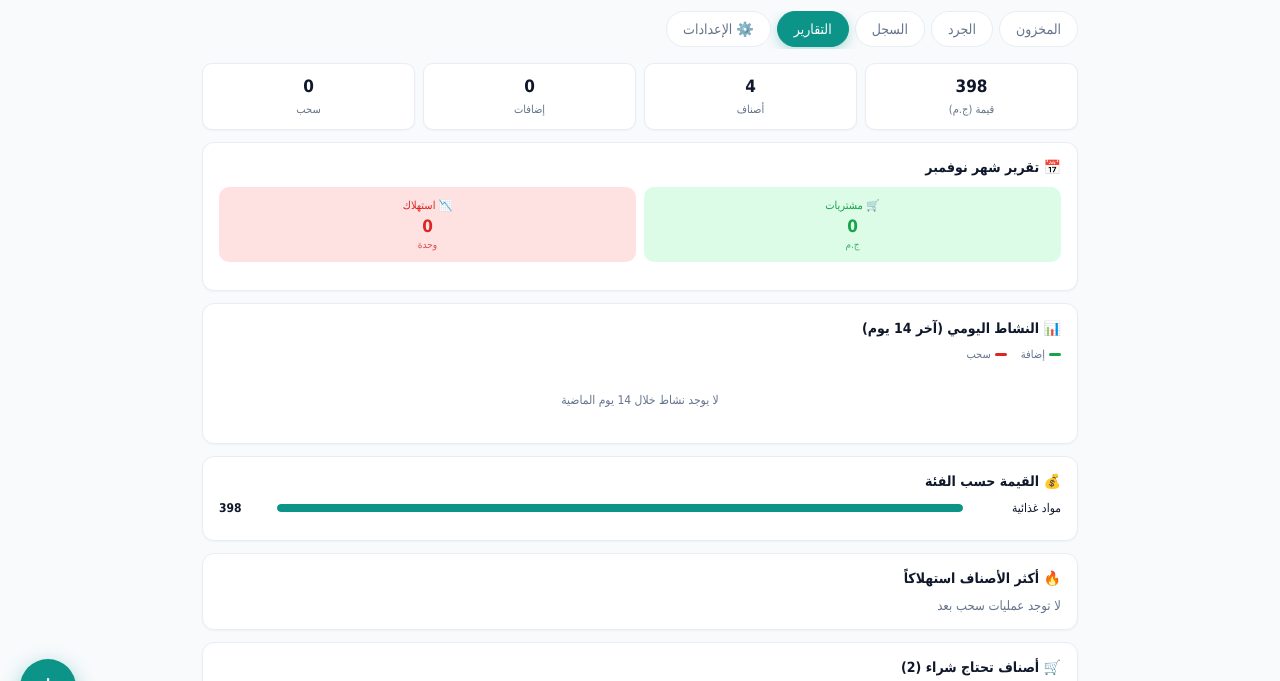
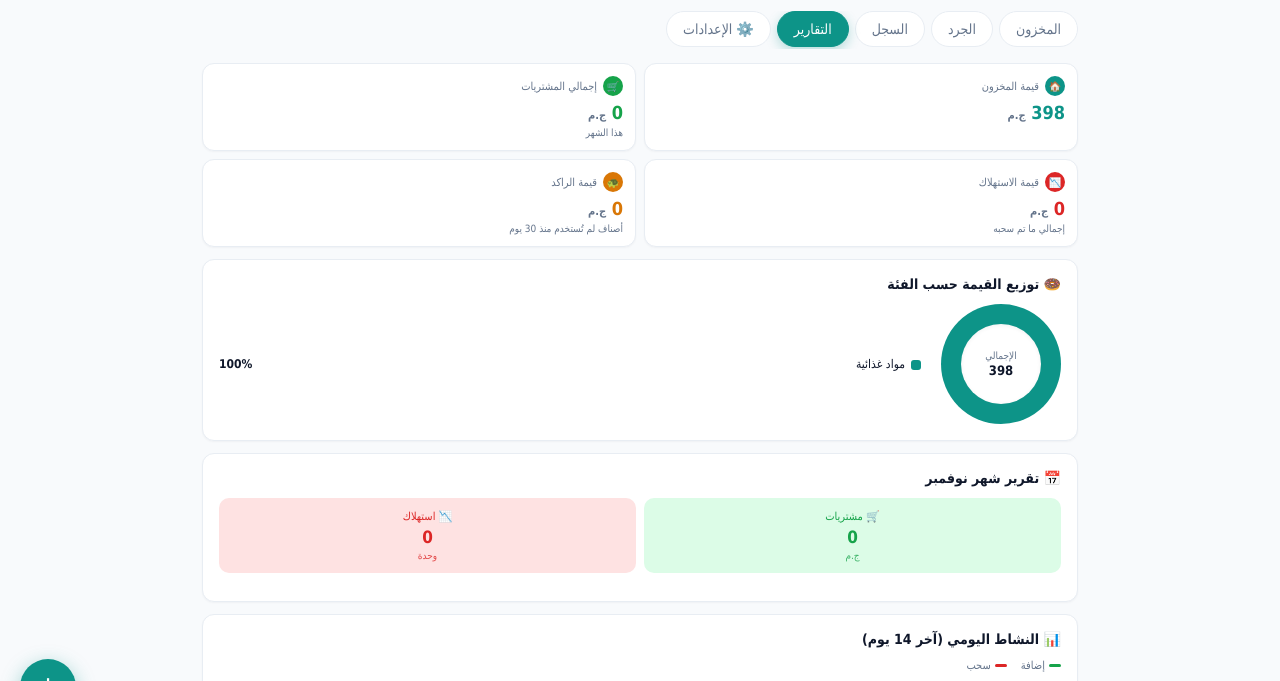
Before and after one commit to TYEYYIY/My-home, a plain HTML site: page index.html in a window 1280 px wide. Both pictures are taken after a click on the button "التقارير". Shown: the part 65-746 px from the top of the page. Drawn offline with Linux system fonts and the light colour scheme.

Commit message:
Add files via upload

```diff
--- a/index.html
+++ b/index.html
@@ -12,7 +12,9 @@
   --primary:#0d9488;--primary-dark:#0f766e;--bg:#f8fafc;--surface:#ffffff;
   --border:#e8edf3;--border-strong:#cbd5e1;--text:#0f172a;--text-muted:#64748b;
   --green:#16a34a;--green-bg:#dcfce7;--amber:#d97706;--amber-bg:#fef3c7;
-  --red:#dc2626;--red-bg:#fee2e2;--radius:12px;
+  --red:#dc2626;--red-bg:#fee2e2;--blue:#3b82f6;--blue-bg:#dbeafe;
+  --purple:#8b5cf6;--purple-bg:#ede9fe;
+  --radius:12px;
   --shadow-sm:0 1px 2px rgba(15,23,42,.04);--shadow-md:0 4px 14px rgba(15,23,42,.07);
   --shadow-lg:0 12px 32px rgba(15,23,42,.14);--ease:cubic-bezier(.4,0,.2,1);
 }
@@ -92,60 +94,48 @@ button{font-family:inherit}
 .empty{text-align:center;padding:44px 20px;color:var(--text-muted);border:2px dashed var(--border-strong);border-radius:var(--radius);font-size:13px;line-height:1.7}
 .day-header{display:flex;justify-content:space-between;align-items:center;padding:10px 14px;background:linear-gradient(135deg,#0d9488 0%,#0f766e 100%);color:#fff;border-radius:10px;margin:14px 0 8px;font-size:13px;font-weight:700;box-shadow:0 4px 12px rgba(13,148,136,.25);animation:slideIn .3s var(--ease)}
 
-/* ===== تصميم أيقونة التقويم المطابقة للإيموجي تماماً ===== */
-.emoji-cal {
-  display: inline-flex;
+/* ===== تصميم أيقونة التقويم ===== */
+.emoji-cal{display:inline-flex;flex-direction:column;align-items:center;justify-content:flex-start;background:#ffffff;border-radius:4px;width:26px;height:26px;border:1px solid #d1d5db;box-shadow:inset 0 0 2px rgba(0,0,0,0.1),0 1px 3px rgba(0,0,0,0.2);flex-shrink:0;position:relative;direction:ltr}
+.emoji-cal .cal-top{background:#ea4335;width:100%;height:7px;border-top-left-radius:3px;border-top-right-radius:3px;position:relative}
+.emoji-cal .cal-top::before,.emoji-cal .cal-top::after{content:'';position:absolute;top:-1px;width:3px;height:6px;background:#9aa0a6;border-radius:2px}
+.emoji-cal .cal-top::before{left:5px}.emoji-cal .cal-top::after{right:5px}
+.emoji-cal .cal-day{font-family:Arial,sans-serif;font-size:11px;font-weight:900;color:#202124;line-height:1;margin-top:1px}
+.emoji-cal .cal-month{font-family:Arial,sans-serif;font-size:6.5px;font-weight:bold;color:#ea4335;text-transform:uppercase;line-height:1;margin-top:1px;letter-spacing:-0.2px}
+
+/* ===== رسوم بيانية ===== */
+.donut-chart {
+  position: relative;
+  width: 120px;
+  height: 120px;
+  border-radius: 50%;
+  display: flex;
+  align-items: center;
+  justify-content: center;
+  flex-shrink: 0;
+}
+.donut-inner {
+  width: 80px;
+  height: 80px;
+  background: var(--surface);
+  border-radius: 50%;
+  display: flex;
   flex-direction: column;
   align-items: center;
-  justify-content: flex-start;
-  background: #ffffff;
-  border-radius: 4px;
-  width: 26px;
-  height: 26px;
-  border: 1px solid #d1d5db;
-  box-shadow: inset 0 0 2px rgba(0,0,0,0.1), 0 1px 3px rgba(0,0,0,0.2);
-  flex-shrink: 0;
-  position: relative;
-  direction: ltr; /* لضمان ثبات الأرقام والشهر */
+  justify-content: center;
+  box-shadow: inset 0 1px 4px rgba(0,0,0,0.06);
 }
-.emoji-cal .cal-top {
-  background: #ea4335;
-  width: 100%;
-  height: 7px;
-  border-top-left-radius: 3px;
-  border-top-right-radius: 3px;
-  position: relative;
+.donut-inner span { font-size: 10px; color: var(--text-muted); margin-bottom: 2px; }
+.donut-inner b { font-size: 13px; font-weight: bold; color: var(--text); }
+.legend-item {
+  display: flex;
+  align-items: center;
+  justify-content: space-between;
+  font-size: 12px;
+  padding: 6px 0;
+  border-bottom: 1px dashed var(--border);
 }
-/* الحلقات المعدنية في أعلى التقويم */
-.emoji-cal .cal-top::before, .emoji-cal .cal-top::after {
-  content: '';
-  position: absolute;
-  top: -1px;
-  width: 3px;
-  height: 6px;
-  background: #9aa0a6;
-  border-radius: 2px;
-}
-.emoji-cal .cal-top::before { left: 5px; }
-.emoji-cal .cal-top::after { right: 5px; }
-.emoji-cal .cal-day {
-  font-family: Arial, sans-serif;
-  font-size: 11px;
-  font-weight: 900;
-  color: #202124;
-  line-height: 1;
-  margin-top: 1px;
-}
-.emoji-cal .cal-month {
-  font-family: Arial, sans-serif;
-  font-size: 6.5px;
-  font-weight: bold;
-  color: #ea4335;
-  text-transform: uppercase;
-  line-height: 1;
-  margin-top: 1px;
-  letter-spacing: -0.2px;
-}
+.legend-item:last-child { border-bottom: 0; }
+.legend-color { width: 10px; height: 10px; border-radius: 3px; margin-left: 6px; flex-shrink: 0; display: inline-block; vertical-align: middle; }
 
 @keyframes fadeIn{from{opacity:0}to{opacity:1}}
 @keyframes slideUp{from{opacity:0;transform:translateY(20px) scale(.98)}to{opacity:1;transform:translateY(0) scale(1)}}
@@ -206,7 +196,7 @@ if ('serviceWorker' in navigator) {
 
 var App = (function(){
   var KEY = 'home_inv_v3';
-  var APP_VERSION = '3.3.2';
+  var APP_VERSION = '3.4.0';
   var UNITS = ['قطعة','كجم','جم','لتر','مل','علبة','كيس','زجاجة','عبوة','متر','صندوق','دستة','رول'];
   var DEF_CATS = ['مواد غذائية','منظفات','أدوات منزلية','عناية شخصية','أدوية','معلبات','مشروبات','بهارات','أخرى'];
 
@@ -430,7 +420,6 @@ var App = (function(){
         var groupDayStart = new Date(groupDate); groupDayStart.setHours(0,0,0,0);
         var dayDiff = Math.round((todayStart.getTime() - groupDayStart.getTime()) / DAY);
 
-        // جلب اليوم والشهر لعرضهم داخل الأيقونة
         var gDay = groupDate.getDate();
         var gMonthIndex = groupDate.getMonth();
         var gMonthEng = ['JAN','FEB','MAR','APR','MAY','JUN','JUL','AUG','SEP','OCT','NOV','DEC'][gMonthIndex];
@@ -441,7 +430,6 @@ var App = (function(){
         else if (dayDiff === 1) dayLabel = 'أمس';
         else dayLabel = gDay + ' ' + gMonthAr + ' ' + groupDate.getFullYear();
 
-        // تصميم الأيقونة بالـ CSS لتبدو مثل الإيموجي تماماً
         var calIconHtml = '<div class="emoji-cal"><div class="cal-top"></div><div class="cal-day">' + gDay + '</div><div class="cal-month">' + gMonthEng + '</div></div>';
 
         html += '<div class="day-header"><span style="display:flex;align-items:center;gap:8px;">' + calIconHtml + ' <span>' + dayLabel + '</span></span><span style="font-size:11px;opacity:.9">'+groupLogs.length+' حركة</span></div>';
@@ -470,6 +458,7 @@ var App = (function(){
     $('screen-log').innerHTML = html;
   }
 
+  /* ============ التقارير التحليلية المطورة ============ */
   function renderStats(){
     var DAY = 86400000;
     var now = Date.now();
@@ -488,6 +477,7 @@ var App = (function(){
     var lastM = { inQty: 0, outQty: 0, spent: 0, tx: 0 };
     var cons30 = {}, lastMove = {};
     var inCountAll = 0, outCountAll = 0;
+    var totalConsumedValue = 0;
 
     for (var j=0; j<state.log.length; j++){
       var l = state.log[j];
@@ -496,7 +486,7 @@ var App = (function(){
       var val = q * p;
 
       if (l.type === 'in') inCountAll++;
-      if (l.type === 'out') outCountAll++;
+      if (l.type === 'out') { outCountAll++; totalConsumedValue += val; }
 
       if (l.at >= monthStart){
         thisM.tx++;
@@ -550,26 +540,31 @@ var App = (function(){
       deplete.push({ item: itm, rate: rate, days: days });
     }
     deplete.sort(function(a,b){ return a.days - b.days; });
-    deplete = deplete.slice(0, 8);
+    deplete = deplete.slice(0, 5);
 
     var slow = [];
+    var deadStockValue = 0;
     for (var n=0; n<state.items.length; n++){
       var itn = state.items[n];
       var lastT = lastMove[itn.id] || itn.createdAt || 0;
       var daysSince = (now - lastT) / DAY;
       if (daysSince >= 30 && num(itn.qty) > 0){
         slow.push({ item: itn, days: Math.floor(daysSince) });
+        deadStockValue += num(itn.qty) * num(itn.price);
       }
     }
     slow.sort(function(a,b){ return b.days - a.days; });
-    slow = slow.slice(0, 6);
+    slow = slow.slice(0, 5);
+
+    // أغلى الأصناف في المخزن
+    var expensiveItems = state.items.slice().sort(function(a,b){ return (num(b.qty)*num(b.price)) - (num(a.qty)*num(a.price)); }).slice(0, 5);
 
     var consumed = {};
     for (var x=0; x<state.log.length; x++){
       var lx = state.log[x];
       if (lx.type === 'out') consumed[lx.itemName] = (consumed[lx.itemName] || 0) + num(lx.qty);
     }
-    var conKeys = Object.keys(consumed).sort(function(a,b){ return consumed[b] - consumed[a]; }).slice(0, 6);
+    var conKeys = Object.keys(consumed).sort(function(a,b){ return consumed[b] - consumed[a]; }).slice(0, 5);
 
     var byCat = {};
     for (var y=0; y<state.items.length; y++){
@@ -593,8 +588,46 @@ var App = (function(){
 
     var html = '';
 
-    html += '<div class="stat"><div><b>'+fmt(totalValue)+'</b><span>قيمة ('+esc(state.currency)+')</span></div><div><b>'+state.items.length+'</b><span>أصناف</span></div><div><b>'+inCountAll+'</b><span>إضافات</span></div><div><b>'+outCountAll+'</b><span>سحب</span></div></div>';
+    // 1. الملخص المالي الشامل
+    html += '<div style="display:grid;grid-template-columns:1fr 1fr;gap:8px;margin-bottom:12px">';
+    html += '<div style="background:var(--surface);border:1px solid var(--border);border-radius:12px;padding:12px;box-shadow:var(--shadow-sm)"><div style="display:flex;align-items:center;gap:6px;font-size:11px;color:var(--text-muted);margin-bottom:6px"><span style="background:var(--primary);color:#fff;border-radius:50%;width:20px;height:20px;display:flex;align-items:center;justify-content:center;font-size:10px">🏠</span> قيمة المخزون</div><div style="font-size:18px;font-weight:bold;color:var(--primary)">'+fmt(totalValue)+' <span style="font-size:11px;color:var(--text-muted)">'+esc(state.currency)+'</span></div></div>';
+    html += '<div style="background:var(--surface);border:1px solid var(--border);border-radius:12px;padding:12px;box-shadow:var(--shadow-sm)"><div style="display:flex;align-items:center;gap:6px;font-size:11px;color:var(--text-muted);margin-bottom:6px"><span style="background:var(--green);color:#fff;border-radius:50%;width:20px;height:20px;display:flex;align-items:center;justify-content:center;font-size:10px">🛒</span> إجمالي المشتريات</div><div style="font-size:18px;font-weight:bold;color:var(--green)">'+fmt(thisM.spent)+' <span style="font-size:11px;color:var(--text-muted)">'+esc(state.currency)+'</span></div><div style="font-size:10px;color:var(--text-muted);margin-top:4px">هذا الشهر</div></div>';
+    html += '<div style="background:var(--surface);border:1px solid var(--border);border-radius:12px;padding:12px;box-shadow:var(--shadow-sm)"><div style="display:flex;align-items:center;gap:6px;font-size:11px;color:var(--text-muted);margin-bottom:6px"><span style="background:var(--red);color:#fff;border-radius:50%;width:20px;height:20px;display:flex;align-items:center;justify-content:center;font-size:10px">📉</span> قيمة الاستهلاك</div><div style="font-size:18px;font-weight:bold;color:var(--red)">'+fmt(totalConsumedValue)+' <span style="font-size:11px;color:var(--text-muted)">'+esc(state.currency)+'</span></div><div style="font-size:10px;color:var(--text-muted);margin-top:4px">إجمالي ما تم سحبه</div></div>';
+    html += '<div style="background:var(--surface);border:1px solid var(--border);border-radius:12px;padding:12px;box-shadow:var(--shadow-sm)"><div style="display:flex;align-items:center;gap:6px;font-size:11px;color:var(--text-muted);margin-bottom:6px"><span style="background:var(--amber);color:#fff;border-radius:50%;width:20px;height:20px;display:flex;align-items:center;justify-content:center;font-size:10px">🐢</span> قيمة الراكد</div><div style="font-size:18px;font-weight:bold;color:var(--amber)">'+fmt(deadStockValue)+' <span style="font-size:11px;color:var(--text-muted)">'+esc(state.currency)+'</span></div><div style="font-size:10px;color:var(--text-muted);margin-top:4px">أصناف لم تُستخدم منذ 30 يوم</div></div>';
+    html += '</div>';
 
+    // 2. الرسم البياني الدائري (توزيع القيمة)
+    if (catKeys.length > 0) {
+      var colors = ['#0d9488', '#3b82f6', '#f59e0b', '#ef4444', '#8b5cf6', '#64748b'];
+      var gradientParts = [];
+      var currentDeg = 0;
+      var legendHtml = '';
+
+      for (var ck=0; ck<catKeys.length; ck++){
+        var kk = catKeys[ck];
+        var catVal = byCat[kk];
+        var pctVal = (catVal / totalValue) * 100;
+        var deg = (pctVal / 100) * 360;
+        var color = colors[ck % colors.length];
+
+        gradientParts.push(color + ' ' + currentDeg + 'deg ' + (currentDeg + deg) + 'deg');
+        currentDeg += deg;
+
+        legendHtml += '<div class="legend-item"><span><span class="legend-color" style="background:'+color+'"></span>'+esc(kk)+'</span><b>'+Math.round(pctVal)+'%</b></div>';
+      }
+
+      var conicGradient = 'conic-gradient(' + gradientParts.join(', ') + ')';
+
+      html += '<div class="panel"><h3>🍩 توزيع القيمة حسب الفئة</h3>';
+      html += '<div style="display:flex;align-items:center;gap:20px;flex-wrap:wrap">';
+      html += '<div class="donut-chart" style="background:'+conicGradient+'">';
+      html += '<div class="donut-inner"><span>الإجمالي</span><b>'+fmt(totalValue)+'</b></div>';
+      html += '</div>';
+      html += '<div style="flex:1;min-width:140px;display:flex;flex-direction:column;gap:4px">' + legendHtml + '</div>';
+      html += '</div></div>';
+    }
+
+    // 3. تقرير الشهر ومقارنته
     var monthName = ['يناير','فبراير','مارس','أبريل','مايو','يونيو','يوليو','أغسطس','سبتمبر','أكتوبر','نوفمبر','ديسمبر'][nowD.getMonth()];
     html += '<div class="panel"><h3>📅 تقرير شهر '+monthName+'</h3>';
     html += '<div style="display:grid;grid-template-columns:1fr 1fr;gap:8px;margin-bottom:12px">';
@@ -610,6 +643,7 @@ var App = (function(){
     }
     html += '</div>';
 
+    // 4. النشاط اليومي (14 يوم)
     html += '<div class="panel"><h3>📊 النشاط اليومي (آخر 14 يوم)</h3>';
     html += '<div style="display:flex;gap:14px;font-size:11px;margin-bottom:12px;color:var(--text-muted)"><span><span style="display:inline-block;width:12px;height:3px;background:var(--green);border-radius:2px;margin-left:4px;vertical-align:middle"></span>إضافة</span><span><span style="display:inline-block;width:12px;height:3px;background:var(--red);border-radius:2px;margin-left:4px;vertical-align:middle"></span>سحب</span></div>';
     html += '<div style="display:grid;gap:7px">';
@@ -632,6 +666,23 @@ var App = (function(){
     if (!hasDaily) html += '<div style="text-align:center;color:var(--text-muted);font-size:12px;padding:20px">لا يوجد نشاط خلال 14 يوم الماضية</div>';
     html += '</div></div>';
 
+    // 5. أغلى الأصناف في المخزن
+    if (expensiveItems.length) {
+      html += '<div class="panel"><h3>💎 أغلى الأصناف في المخزن</h3>';
+      html += '<div style="display:flex;flex-direction:column;gap:6px">';
+      for (var ei=0; ei<expensiveItems.length; ei++){
+        var expItem = expensiveItems[ei];
+        var expVal = num(expItem.qty) * num(expItem.price);
+        var expPct = (expVal / (totalValue || 1)) * 100;
+        html += '<div style="display:flex;align-items:center;justify-content:space-between;padding:8px 10px;background:#f8fafc;border-radius:8px;font-size:12px">';
+        html += '<span style="font-weight:bold;word-break:break-word">'+esc(expItem.name)+'</span>';
+        html += '<div style="text-align:left;flex-shrink:0;margin-right:8px"><b style="color:var(--primary)">'+fmt(expVal)+'</b> <span style="color:var(--text-muted);font-size:10px">('+Math.round(expPct)+'%)</span></div>';
+        html += '</div>';
+      }
+      html += '</div></div>';
+    }
+
+    // 6. توقع نفاذ الأصناف
     if (deplete.length){
       html += '<div class="panel"><h3>⏳ توقع نفاذ الأصناف</h3>';
       html += '<p style="font-size:11px;color:var(--text-muted);margin:0 0 10px;line-height:1.7">بناءً على معدل استهلاكك آخر 30 يوم:</p>';
@@ -648,6 +699,7 @@ var App = (function(){
       html += '</div>';
     }
 
+    // 7. أصناف راكدة
     if (slow.length){
       html += '<div class="panel"><h3>🐢 أصناف راكدة</h3>';
       html += '<p style="font-size:11px;color:var(--text-muted);margin:0 0 10px;line-height:1.7">هذه الأصناف لم تُستخدم منذ أكثر من 30 يوم — راجع حاجتك لها.</p>';
@@ -658,19 +710,7 @@ var App = (function(){
       html += '</div>';
     }
 
-    html += '<div class="panel"><h3>💰 القيمة حسب الفئة</h3>';
-    if (!catKeys.length){
-      html += '<p style="color:var(--text-muted);font-size:13px;margin:0">لا توجد أصناف</p>';
-    } else {
-      var maxV = byCat[catKeys[0]] || 1;
-      for (var ck=0; ck<catKeys.length; ck++){
-        var kk = catKeys[ck];
-        var pctV = (byCat[kk] / maxV) * 100;
-        html += '<div style="display:flex;align-items:center;gap:8px;margin-bottom:9px;font-size:12px"><span style="flex:0 0 90px;overflow:hidden;text-overflow:ellipsis;white-space:nowrap">'+esc(kk)+'</span><div style="flex:1;height:8px;background:var(--border);border-radius:99px;overflow:hidden"><div style="height:100%;width:'+pctV+'%;background:var(--primary);border-radius:99px;transition:width .5s var(--ease)"></div></div><span style="min-width:50px;text-align:left;font-weight:bold">'+fmt(byCat[kk])+'</span></div>';
-      }
-    }
-    html += '</div>';
-
+    // 8. أكثر الأصناف استهلاكاً
     html += '<div class="panel"><h3>🔥 أكثر الأصناف استهلاكاً</h3>';
     if (!conKeys.length){
       html += '<p style="color:var(--text-muted);font-size:13px;margin:0">لا توجد عمليات سحب بعد</p>';
@@ -684,6 +724,7 @@ var App = (function(){
     }
     html += '</div>';
 
+    // 9. أصناف تحتاج شراء
     html += '<div class="panel"><h3>🛒 أصناف تحتاج شراء ('+lowItems.length+')</h3>';
     if (!lowItems.length){
       html += '<p style="color:var(--green);font-size:13px;margin:0">✅ كل الأصناف متوفرة</p>';
--- a/sw.js
+++ b/sw.js
@@ -1,4 +1,4 @@
-const CACHE_NAME = 'home-inv-v3.3.2';
+const CACHE_NAME = 'home-inv-v3.4.0';
 const ASSETS = [
   './',
   './index.html',
```
